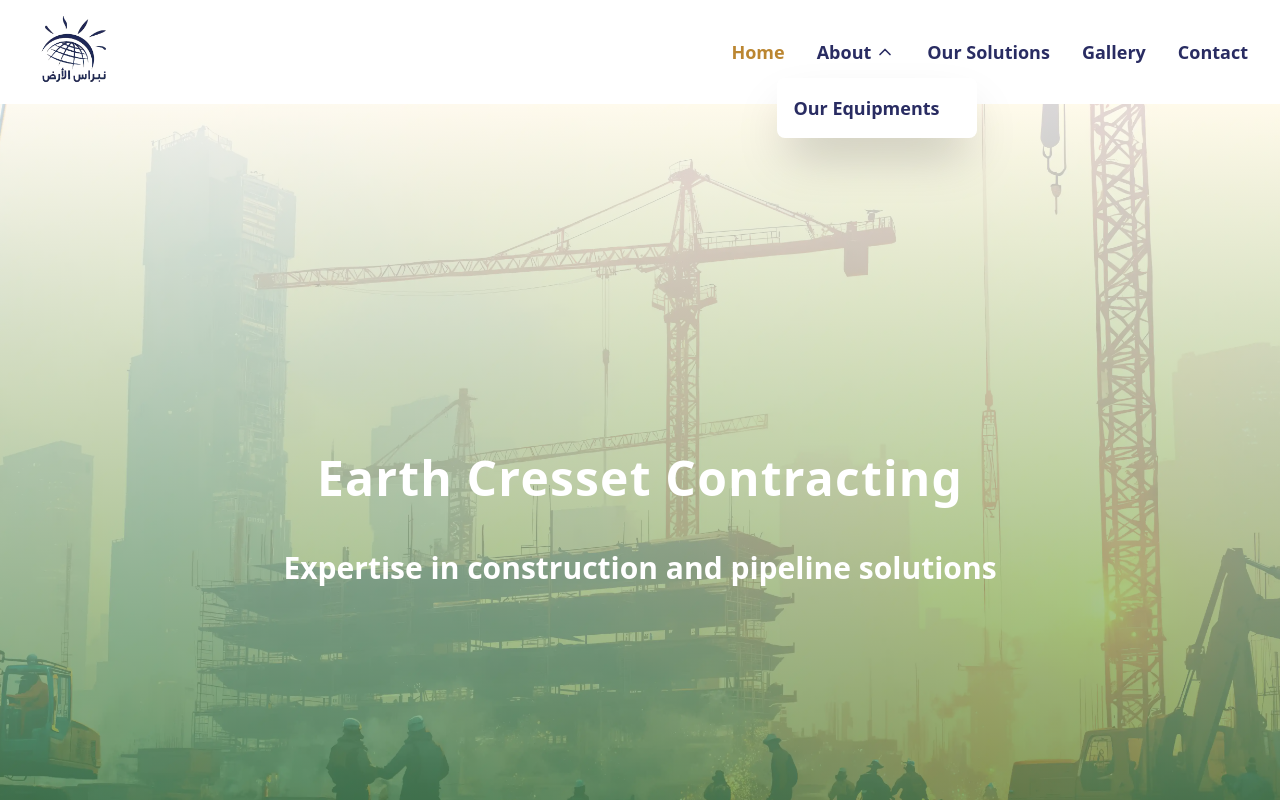
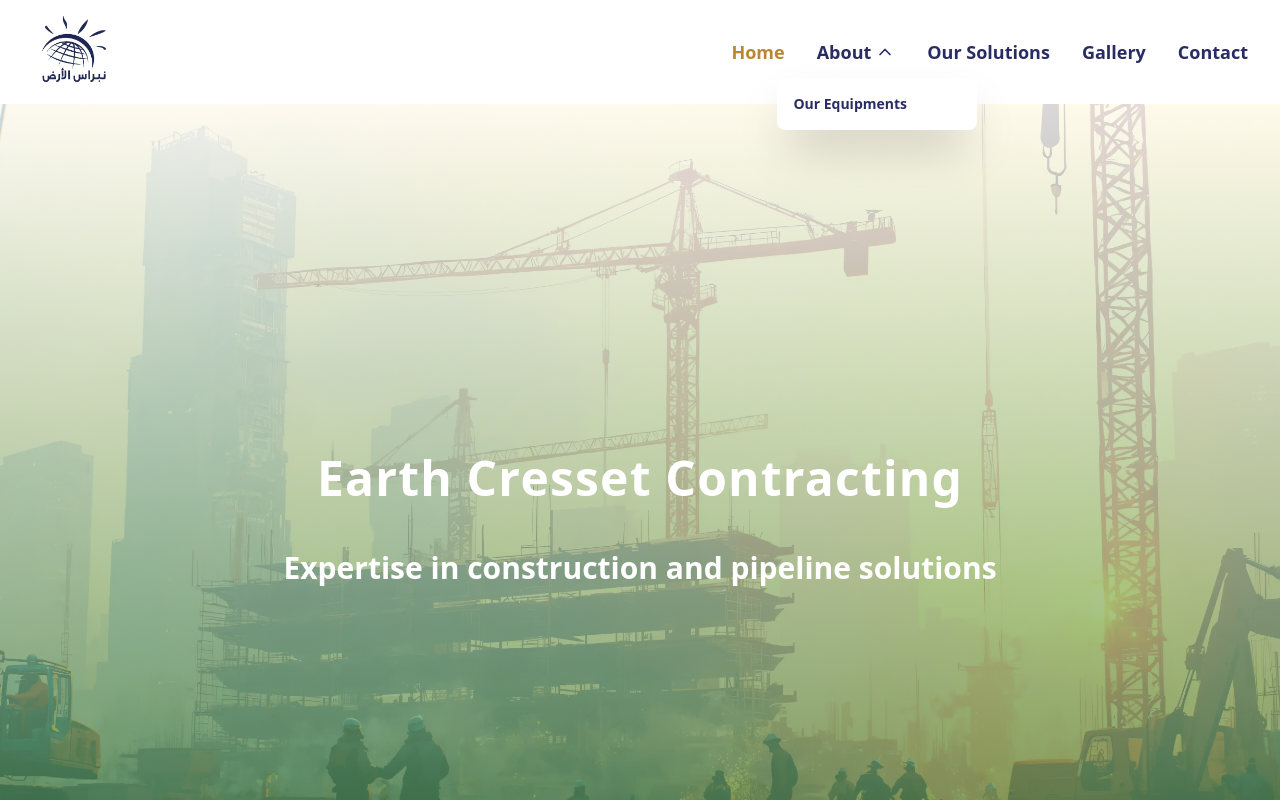
Before and after one commit to YehiaZakaria99/nebras-company, a React (Vite) app: page / in a window 1280 px wide. Both pictures are taken after a click on the button "About". Shown: the top 800 px of the page. Built offline with nearby package versions, Linux system fonts and the light colour scheme.

Commit message:
edit text size in aboutdropdown

```diff
--- a/src/Components/Navbar/AboutDropdown.jsx
+++ b/src/Components/Navbar/AboutDropdown.jsx
@@ -72,7 +72,7 @@ export default function AboutDropdown({
                   handleClick();
                 }}
                 className={cn(
-                  isMobile ? "text-sm" : "text-md ",
+                  isMobile ? "text-xs" : "text-sm ",
                   "aboutLinksStyle "
                 )}
               >
```
